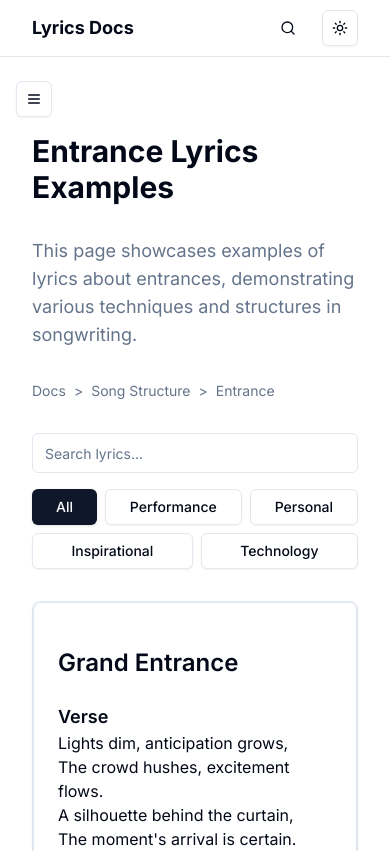
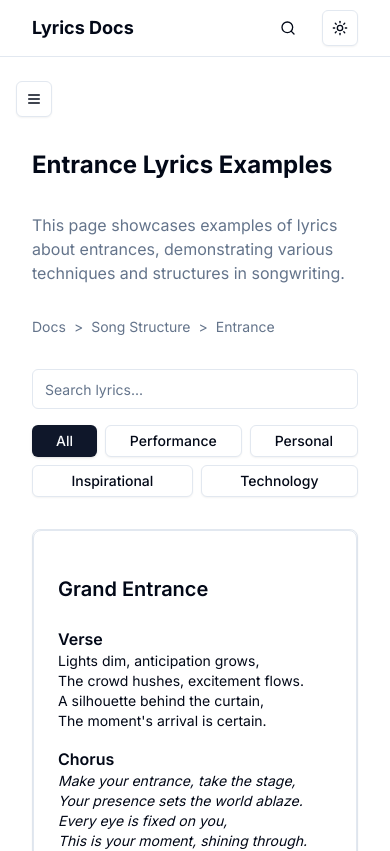
Before and after one commit to neil-jay/with-joyful-lips-next-js, a Next.js app: page /docs/song-structure/entrance in a window 390 px wide. Shown: the top 851 px of the page. Built offline with nearby package versions, Linux system fonts and the light colour scheme.

Commit message:
Added viewport metatag for entrance page

```diff
--- a/app/docs/song-structure/entrance/page.tsx
+++ b/app/docs/song-structure/entrance/page.tsx
@@ -130,6 +130,7 @@ export default function EntrancePage() {
         <meta property="og:type" content="website" />
         <meta property="og:url" content="https://yourdomain.com/docs/song-structure/entrance" />
         <link rel="canonical" href="https://yourdomain.com/docs/song-structure/entrance" />
+        <meta name="viewport" content="width=device-width, initial-scale=1" />
       </Head>
 
       <Script id="lyrics-schema" type="application/ld+json">
@@ -149,17 +150,17 @@ export default function EntrancePage() {
         })}
       </Script>
 
-      <main className="space-y-8 px-4 sm:px-6 lg:px-8">
-        <h1 className="text-3xl font-bold">Entrance Lyrics Examples</h1>
-        <p className="text-lg text-muted-foreground">
+      <main className="space-y-8 px-4 sm:px-6 lg:px-8 max-w-7xl mx-auto">
+        <h1 className="text-2xl sm:text-3xl font-bold mt-4">Entrance Lyrics Examples</h1>
+        <p className="text-base sm:text-lg text-muted-foreground">
           This page showcases examples of lyrics about entrances, demonstrating various techniques and structures in songwriting.
         </p>
 
-        <nav aria-label="Breadcrumb">
-          <ol className="flex space-x-2 text-sm text-muted-foreground">
-            <li><Link href="/docs">Docs</Link></li>
+        <nav aria-label="Breadcrumb" className="text-sm">
+          <ol className="flex flex-wrap space-x-2 text-muted-foreground">
+            <li><Link href="/docs" className="hover:text-primary">Docs</Link></li>
             <li>&gt;</li>
-            <li><Link href="/docs/song-structure">Song Structure</Link></li>
+            <li><Link href="/docs/song-structure" className="hover:text-primary">Song Structure</Link></li>
             <li>&gt;</li>
             <li aria-current="page">Entrance</li>
           </ol>
@@ -167,8 +168,8 @@ export default function EntrancePage() {
 
         <section aria-label="Lyric filters" className="w-full">
           <h2 className="sr-only">Lyric Filters</h2>
-          <div className="flex flex-col space-y-4 sm:flex-row sm:items-center sm:space-y-0 sm:space-x-4">
-            <div className="w-full sm:w-auto">
+          <div className="flex flex-col space-y-4">
+            <div className="w-full">
               <Input
                 type="search"
                 placeholder="Search lyrics..."
@@ -185,7 +186,8 @@ export default function EntrancePage() {
                   variant={selectedCategory === category ? "default" : "outline"}
                   onClick={() => setSelectedCategory(category)}
                   aria-pressed={selectedCategory === category}
-                  className="flex-grow sm:flex-grow-0"
+                  className="flex-grow sm:flex-grow-0 text-sm"
+                  size="sm"
                 >
                   {category}
                 </Button>
@@ -196,19 +198,19 @@ export default function EntrancePage() {
 
         <section aria-label="Lyrics collection">
           <h2 className="sr-only">Lyrics Collection</h2>
-          <div className="grid gap-6 md:grid-cols-2">
+          <div className="grid gap-6 sm:grid-cols-2">
             {paginatedLyrics.map((lyric) => (
               <article key={lyric.id} className="rounded-lg border bg-card text-card-foreground shadow-sm">
                 <Card>
                   <CardHeader>
-                    <h2 id={`song-${lyric.id}`} className="text-2xl font-semibold">{lyric.title}</h2>
+                    <h2 id={`song-${lyric.id}`} className="text-xl sm:text-2xl font-semibold">{lyric.title}</h2>
                   </CardHeader>
                   <CardContent>
                     <div className="space-y-4">
                       {lyric.sections.map((section, index) => (
                         <div key={index}>
-                          <h3 className="text-lg font-semibold capitalize">{section.type}</h3>
-                          <p className={`whitespace-pre-line ${section.type === 'chorus' ? 'italic' : ''}`}>
+                          <h3 className="text-base sm:text-lg font-semibold capitalize">{section.type}</h3>
+                          <p className={`whitespace-pre-line text-sm sm:text-base ${section.type === 'chorus' ? 'italic' : ''}`}>
                             {section.content}
                           </p>
                         </div>
@@ -221,7 +223,7 @@ export default function EntrancePage() {
           </div>
         </section>
 
-        <nav aria-label="Pagination">
+        <nav aria-label="Pagination" className="mt-8">
           <Pagination>
             <PaginationContent>
               <PaginationItem>
@@ -235,7 +237,7 @@ export default function EntrancePage() {
                 />
               </PaginationItem>
               {[...Array(pageCount)].map((_, i) => (
-                <PaginationItem key={i}>
+                <PaginationItem key={i} className="hidden sm:inline-block">
                   <PaginationLink
                     href="#"
                     onClick={(e) => {
```
